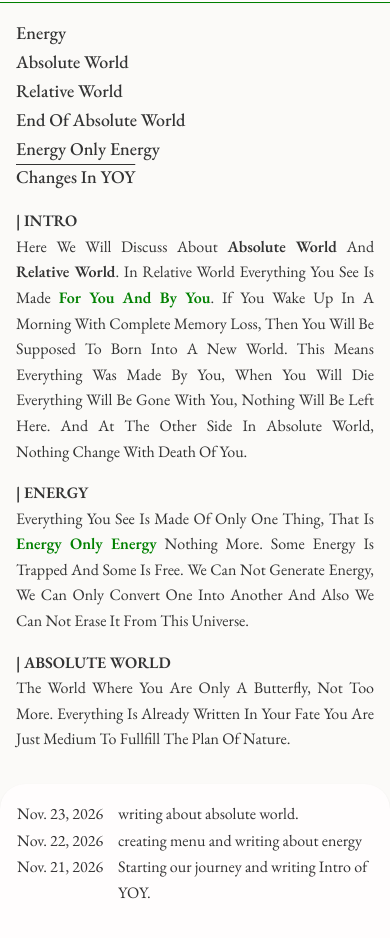
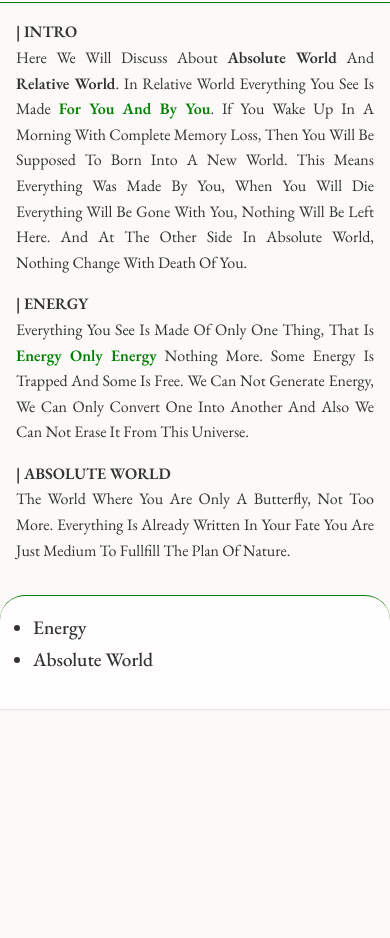
Before and after one commit to deepakkotary/YOY, a plain HTML site: page index.html in a window 390 px wide. Shown: the part 36-974 px from the top of the page. After the commit the page ends 844 px from the top, so only its background shows below. Drawn offline with nearby package versions, Linux system fonts and the light colour scheme.

Commit message:
removing changes container

```diff
--- /dev/null
+++ b/css style/index.css
@@ -0,0 +1,115 @@
+
+    @import url('https://fonts.googleapis.com/css2?family=Literata:opsz,wght@7..72,400;7..72,500&family=EB+Garamond:wght@400;500;600&family=Inter:wght@400;500;600&display=swap');
+
+    * {
+      box-sizing: border-box;
+      margin: 0;
+      padding: 0;
+      text-transform: capitalize;
+    }
+* {
+    -webkit-tap-highlight-color: transparent;
+}
+
+button, a, img {
+    user-select: none;
+    -webkit-user-select: none;
+}
+    body {
+        font-family: 'EB Garamond', serif;
+      line-height: 1.6;
+      color: #333;
+      background-color: #FBFAF8;
+    }
+
+    header {
+      color: rgb(0, 0, 0);
+     padding: 0px 0px 0px 1rem;
+      text-align: justify;
+    }
+
+    a {
+      text-decoration: none;
+      color: inherit;
+    }
+
+   footer {
+      max-width: 900px;
+      margin: 0 auto;
+      padding: 2rem 1rem;
+      border-top: 0.1px solid green;
+    }
+
+
+    @media (max-width: 600px) {
+   html {
+    scrollbar-width: none;
+    -ms-overflow-style: none;
+    scrollbar-color: green green;
+
+}
+html::-webkit-scrollbar{
+  display: none;
+}
+/* styling to header*/
+header{
+  background-color: #fffdfd;
+ box-shadow: rgba(0, 0, 0, 0.05) 0px 1px 2px 0px;
+ border-bottom: .1px solid green;
+}
+
+/*styling to main*/
+
+main{
+  padding: 1rem;
+}
+p{
+  text-align: justify;
+  text-transform: capitalize;
+}
+h4{
+ font-weight: 900;
+}
+
+.red{
+  color:green;
+
+}
+.paragraph{
+  margin: 1rem 0px;
+}
+.intro{
+  margin-top: 0px;
+}
+/* styling to main ends here  */
+      footer {
+        padding: 1rem;
+        background-color: #fffdfd;
+        border-radius: 25px 25px 0px 0px  ;
+        box-shadow: rgba(0, 0, 0, 0.1) 0px 1px 2px 0px;
+      }
+
+/* styling to coreTopics  starts */
+.coreTopics{
+    text-align: left;
+    align-items:left;
+    display: flex;
+    flex-direction: column;
+    font-weight: 500;
+    font-size: larger;
+    margin: 1rem;
+    margin-top: 0px;
+}
+.coreTopics ul{
+   /* background-color: green; */
+}
+.coreTopics li{
+  /* background-color: red; */
+  margin: 1px;
+  text-align: left;
+
+}
+/* giving some images  */
+
+      /*end of mobile media style */
+    }
--- a/index.html
+++ b/index.html
@@ -4,133 +4,7 @@
   <meta charset="UTF-8">
   <meta name="viewport" content="width=device-width, initial-scale=1.0">
   <title>You Only You</title>
-  <style>
-    @import url('https://fonts.googleapis.com/css2?family=Literata:opsz,wght@7..72,400;7..72,500&family=EB+Garamond:wght@400;500;600&family=Inter:wght@400;500;600&display=swap');
-
-    * {
-      box-sizing: border-box;
-      margin: 0;
-      padding: 0;
-    }
-* {
-    -webkit-tap-highlight-color: transparent;
-}
-
-button, a, img {
-    user-select: none;
-    -webkit-user-select: none;
-}
-    body {
-        font-family: 'EB Garamond', serif;
-      line-height: 1.6;
-      color: #333;
-      background-color: #FBFAF8;
-    }
-
-    header {
-      color: rgb(0, 0, 0);
-     padding: 0px 0px 0px 1rem;
-      text-align: justify;
-    }
-
-    a {
-      text-decoration: none;
-      color: inherit;
-    }
-
-   footer {
-      max-width: 900px;
-      margin: 0 auto;
-      padding: 2rem 1rem;
-    }
-
-    section {
-      margin-bottom: 2rem;
-    }
-
-    @media (max-width: 600px) {
-   html {
-    scrollbar-width: none;
-    -ms-overflow-style: none;
-    scrollbar-color: green green;
-
-}
-html::-webkit-scrollbar{
-  display: none;
-}
-/* styling to header*/
-header{
-  background-color: #fffdfd;
- box-shadow: rgba(0, 0, 0, 0.05) 0px 1px 2px 0px;
-
-}
-/* styling to menu */
-nav{
-  display: flex;
-  flex-direction: column;
-  padding: 1rem ;
-  padding-bottom: 0px;
-/* box-shadow: rgba(0, 0, 0, 0.1) 0px 1px 2px 0px; */
-text-align: justify;
-border-top: .1px solid green;
-text-transform: capitalize;
-}
-nav a{
-  font-weight: 500;
-  font-size: large;
-}
-/* styling to menu ends here  */
-/*styling to main*/
-
-main{
-  padding: 1rem;
-}
-p{
-  text-align: justify;
-  text-transform: capitalize;
-}
-h4{
- font-weight: 900;
-}
-
-.red{
-  color:green;
-
-}
-.paragraph{
-  margin: 1rem 0px;
-}
-.intro{
-  margin-top: 0px;
-}
-/* styling to main ends here  */
-      footer {
-        padding: 1rem;
-        background-color: #fffdfd;
-        border-radius: 25px 25px 0px 0px  ;
-        box-shadow: rgba(0, 0, 0, 0.1) 0px 1px 2px 0px;
-      }
-      .newChanges {
-
-       display: flex;
-       flex-direction: row;
-       gap: 15px;
-       margin: 1px;
-      }
-      .date{
-        text-align: left;
-        min-width: max-content;
-      }
-.myChange{
-text-align:left;
-}
-.slashes{
-font-weight: bolder;
-}
-
-      /*end of mobile media style */
-    }
-  </style>
+  <link rel="stylesheet" href="./css style/index.css">
 </head>
 <body>
   <!-- header of this site-->
@@ -139,16 +13,6 @@ font-weight: bolder;
      <a href="#menu"> You Only You</a>
     </h2>
   </header>
-  <!--start of menu-->
-<nav class="menu" id="menu">
-  <a href="#energy">energy</a>
-  <a href="#absolute">absolute world</a>
-  <a href="#relative">relative world</a>
-  <a href="#end">end of absolute world</a>
-<a href="#eoe">energy only energy</a>
-<a href="#changes" style="text-decoration: overline;">changes in YOY</a>
-</nav>
-<!-- end of menu -->
   <!--main content of this site-->
   <main>
    <div class="intro paragraph">
@@ -189,24 +53,15 @@ you are just medium to fullfill the plan of nature.
 
 <!-- footer of this site-->
   <footer>
-    <section id="changes">
-       <div class="newChanges">
+    <!-- our core topics -->
+<div class="coreTopics">
+  <ul>
+    <li><a href="#energy">Energy</a></li>
+    <li><a href="#absolute">Absolute world</a></li>
+  </ul>
+</div>
 
-<div class="date">Nov. 23, 2026</div>
-<div class="myChange">writing about absolute world.</div>
-   </div>
-     <div class="newChanges">
-
-<div class="date">Nov. 22, 2026</div>
-<div class="myChange">creating menu and writing about<a href="#energy"> energy</a></div>
-   </div>
- <div class="newChanges">
-
-<div class="date">Nov. 21, 2026</div>
-<div class="myChange">Starting our journey and writing Intro of YOY.</div>
-   </div>
-
-    </section>
+    <!-- end of footer -->
   </footer>
 <!-- coding our script  -->
 
```
